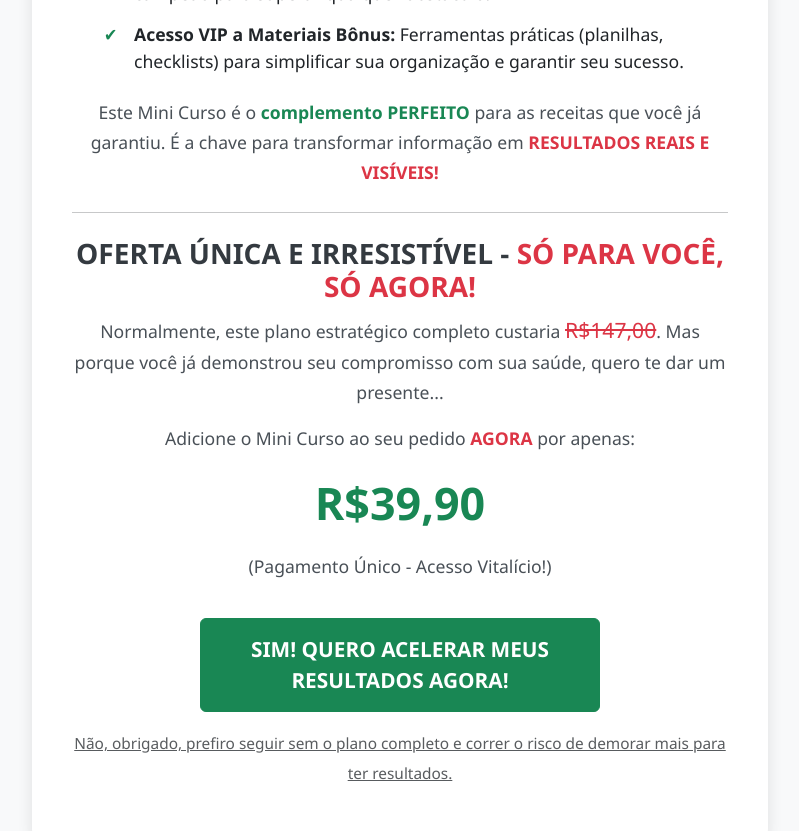
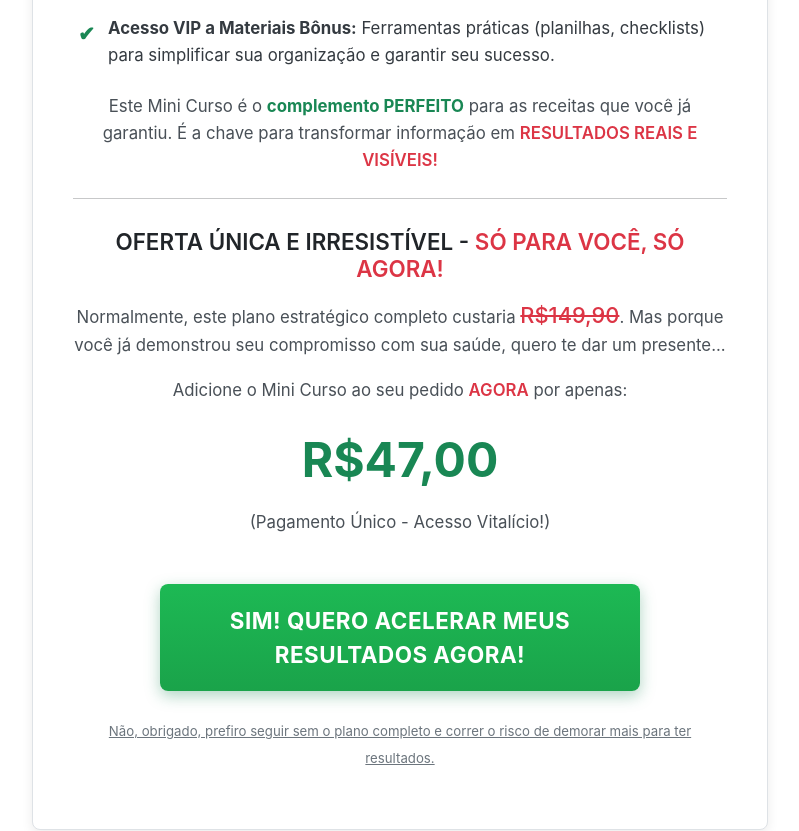
Before and after one commit to user2345-pixel/meusite2, a plain HTML site: page index.html in a window 1280 px wide. Shown: the part 940-1771 px from the top of the page, without its empty margins (240-1039 px from the left). Drawn offline with nearby package versions, Linux system fonts and the light colour scheme.

Commit message:
Update index.html

```diff
--- a/index.html
+++ b/index.html
@@ -7,108 +7,185 @@
     <!-- Adicionando Bootstrap para um design mais limpo e responsivo -->
     <link href="https://cdn.jsdelivr.net/npm/bootstrap@5.3.3/dist/css/bootstrap.min.css" rel="stylesheet" integrity="sha384-QWTKZyjpPEjISv5WaRU9OFeRpok6YctnYmDr5pNlyT2bRjXh0JMhjY6hW+ALEwIH" crossorigin="anonymous">
     <style>
+        /* Psicologia das Cores e Estilo Profissional */
+        :root {
+            --bs-primary-rgb: 25, 135, 84; /* Verde Bootstrap como base */
+            --bs-danger-rgb: 220, 53, 69;  /* Vermelho Bootstrap */
+            --bs-dark-rgb: 33, 37, 41;     /* Cinza escuro Bootstrap */
+            --bs-light-rgb: 248, 249, 250; /* Cinza claro Bootstrap */
+            --professional-blue: #0d6efd; /* Azul Bootstrap para confiança (usar com moderação)  */
+        }
+
         body {
-            background-color: #f8f9fa; /* Fundo mais claro */
-            font-family: 'Segoe UI', Tahoma, Geneva, Verdana, sans-serif;
+            background-color: #ffffff; /* Fundo branco puro para limpeza */
+            font-family: 'Inter', -apple-system, BlinkMacSystemFont, "Segoe UI", Roboto, "Helvetica Neue", Arial, sans-serif;
+            color: #212529; /* Texto principal mais escuro */
+            line-height: 1.6;
         }
+
+        .top-warning-banner {
+            background-color: rgb(var(--bs-danger-rgb)); /* Vermelho para urgência */
+            color: white;
+            text-align: center;
+            padding: 10px 0;
+            font-weight: bold;
+            font-size: 1.1em;
+            position: sticky; /* Fixa no topo ao rolar */
+            top: 0;
+            z-index: 1030; /* Acima de outros elementos */
+            width: 100%;
+        }
+
         .offer-section {
             background-color: #ffffff;
-            border-radius: 15px;
+            border-radius: 8px; /* Bordas menos arredondadas */
             padding: 40px;
+            margin-top: 80px; /* Espaço para o banner fixo */
+            margin-bottom: 40px;
+            box-shadow: 0 4px 12px rgba(0,0,0,0.08); /* Sombra mais suave */
+            text-align: center;
+            border: 1px solid #dee2e6; /* Borda sutil */
+        }
+
+        h1 {
+            font-size: 2.3em; /* Ligeiramente maior */
+            font-weight: 700;
+            margin-bottom: 20px; /* Mais espaço abaixo */
+            color: rgb(var(--bs-dark-rgb));
+        }
+
+        h2 {
+            font-size: 1.7em; /* Ajuste tamanho */
+            font-weight: 600;
+            margin-top: 35px;
+            margin-bottom: 20px;
+            color: rgb(var(--bs-dark-rgb));
+        }
+
+        h3 {
+            font-size: 1.4em; /* Ajuste tamanho */
+            font-weight: 600;
+            margin-top: 30px;
+            margin-bottom: 15px;
+            color: rgb(var(--bs-dark-rgb));
+        }
+
+        p {
+            color: #495057; /* Cinza médio para parágrafos */
+            font-size: 1.05em;
+            margin-bottom: 18px;
+        }
+        .lead {
+             font-size: 1.15em;
+             font-weight: 400;
+        }
+
+        .old-price {
+            text-decoration: line-through;
+            color: rgb(var(--bs-danger-rgb));
+            font-size: 1.3em;
+            font-weight: 500;
+        }
+
+        .new-price {
+            color: rgb(var(--bs-primary-rgb)); /* Verde */
+            font-size: 3em; /* Maior destaque */
+            font-weight: 700; /* Bold */
+            margin: 5px 0 10px 0;
+        }
+
+        .price-label {
+            font-size: 1.1em;
+            color: #6c757d; /* Cinza claro */
+            margin-bottom: 5px;
+        }
+
+        .cta-button {
+            background: linear-gradient(180deg, #1db954, #1aa34a); /* Gradiente verde */
+            border: none;
+            color: white;
+            font-size: 1.4em; /* Um pouco maior */
+            padding: 20px 40px; /* Mais padding vertical */
+            font-weight: 700; /* Mais forte */
+            border-radius: 8px; /* Consistente com a seção */
+            transition: background 0.3s ease, transform 0.2s ease, box-shadow 0.3s ease;
+            width: 100%;
+            max-width: 480px; /* Um pouco mais largo */
+            margin-top: 30px; /* Mais espaço acima */
+            margin-bottom: 10px; /* Espaço abaixo */
+            box-shadow: 0 5px 15px rgba(25, 135, 84, 0.35); /* Sombra mais pronunciada */
+            text-transform: uppercase;
+            letter-spacing: 0.5px; /* Espaçamento entre letras */
+        }
+
+        .cta-button:hover {
+            background: linear-gradient(180deg, #1aa34a, #15803d); /* Gradiente mais escuro no hover */
+            color: white;
+            transform: translateY(-3px);
+            box-shadow: 0 8px 20px rgba(25, 135, 84, 0.45);
+        }
+
+        .benefits-list {
+            padding-left: 0; /* Remover padding padrão */
             margin-top: 30px;
             margin-bottom: 30px;
-            box-shadow: 0 5px 15px rgba(0,0,0,0.1) ;
-            text-align: center;
         }
-        .old-price {
-            text-decoration: line-through;
-            color: #dc3545; /* Vermelho */
-            font-size: 1.2em;
-        }
-        .new-price {
-            color: #198754; /* Verde */
-            font-size: 2.8em;
-            font-weight: bold;
-            margin: 5px 0 15px 0;
-        }
-        .cta-button {
-            background-color: #198754; /* Verde */
-            border-color: #198754;
-            font-size: 1.3em;
-            padding: 15px 30px;
-            font-weight: bold;
-            transition: background-color 0.3s ease, border-color 0.3s ease;
-            width: 100%; /* Botão ocupa largura total na caixa */
-            max-width: 400px; /* Limita largura máxima */
-            margin-top: 20px;
-        }
-        .cta-button:hover {
-            background-color: #146c43;
-            border-color: #13653f;
-        }
+
         .benefits-list li {
             text-align: left;
-            margin-bottom: 15px;
-            font-size: 1.1em;
-            list-style: none; /* Remove default list style */
-            padding-left: 30px; /* Space for custom icon */
+            margin-bottom: 18px; /* Slightly more space */
+            font-size: 1.05em;
+            list-style: none;
+            padding-left: 35px;
             position: relative;
+            color: #343a40;
         }
+
          .benefits-list li::before {
-            content: '\2714'; /* Checkmark icon */
-            color: #198754; /* Verde */
+            content: '\2714'; /* Checkmark */
+            color: rgb(var(--bs-primary-rgb));
             font-weight: bold;
             position: absolute;
-            left: 0;
-            top: 0;
+            left: 5px;
+            top: 3px; /* Adjust vertical alignment */
+            font-size: 1.2em;
          }
-        .product-image-placeholder {
-            background-color: #e9ecef;
-            border: 1px dashed #ced4da;
-            height: 250px;
-            display: flex;
-            align-items: center;
-            justify-content: center;
-            text-align: center;
-            color: #6c757d;
-            margin: 30px auto;
-            border-radius: 10px;
-            font-style: italic;
-            max-width: 400px;
+
+        .urgent-text {
+            color: rgb(var(--bs-danger-rgb));
+            font-weight: 600; /* Semibold para urgência */
         }
-        .urgent-text {
-            color: #dc3545; /* Vermelho */
-            font-weight: bold;
-        }
+
         .footer {
-            margin-top: 50px;
-            padding: 20px;
+            margin-top: 60px;
+            padding: 25px 0;
             color: #6c757d;
             font-size: 0.9em;
             text-align: center;
             border-top: 1px solid #dee2e6;
+            background-color: rgb(var(--bs-light-rgb)); /* Fundo levemente cinza */
+            width: 100%;
         }
-        h1, h2, h3 {
-            color: #343a40;
-            font-weight: bold;
+
+        .decline-link a {
+            color: #6c757d !important; /* Link de recusa mais sutil */
+            text-decoration: underline;
+            font-size: 0.9em;
         }
-        h1 {
-            font-size: 2.5em;
-            margin-bottom: 20px;
+        .decline-link a:hover {
+             color: #495057 !important;
         }
-        h2 {
-            font-size: 1.8em;
-            margin-top: 40px;
-            margin-bottom: 25px;
-        }
-        p {
-            color: #495057;
-            font-size: 1.1em;
-            line-height: 1.7;
-        }
+
+        /* Adicionando fonte Inter do Google Fonts */
+        @import url('https://fonts.googleapis.com/css2?family=Inter:wght@400;500;600;700&display=swap') ;
+
     </style>
 </head>
 <body>
+    <div class="top-warning-banner">
+        ATENÇÃO: NÃO FECHE OU ATUALIZE ESTA PÁGINA! OFERTA ÚNICA!
+    </div>
+
     <div class="container">
         <div class="row justify-content-center">
             <div class="col-lg-8">
@@ -118,8 +195,7 @@
 
                     <p>Imagine ter um <strong style="color: #198754;">PLANO ESTRATÉGICO COMPLETO</strong>, guiando cada passo seu, eliminando as dúvidas e garantindo que você alcance o corpo dos seus sonhos de forma <strong style="color: #198754;">rápida e definitiva!</strong></p>
 
-                    <!-- Imagem do Produto -->
-                    <img src="/home/ubuntu/plano_alimentar_conceito.jpeg" alt="Exemplo do Plano de Emagrecimento Estratégico" class="img-fluid rounded mb-4" style="max-width: 450px; margin: 20px auto; display: block;">
+                    <!-- Imagem Removida Conforme Solicitação -->
 
                     <h2>Apresentando: O Mini Curso de Planejamento de Emagrecimento Estratégico!</h2>
                     <p>Este não é apenas um curso, é o <strong class="urgent-text">MAPA COMPLETO</strong> que faltava para sua transformação total. Veja o que você vai destravar <strong class="urgent-text">AGORA MESMO:</strong></p>
@@ -137,14 +213,14 @@
                     <hr class="my-4">
 
                     <h3>OFERTA ÚNICA E IRRESISTÍVEL - <span class="urgent-text">SÓ PARA VOCÊ, SÓ AGORA!</span></h3>
-                    <p>Normalmente, este plano estratégico completo custaria <span class="old-price">R$147,00</span>. Mas porque você já demonstrou seu compromisso com sua saúde, quero te dar um presente...</p>
+                    <p>Normalmente, este plano estratégico completo custaria <span class="old-price">R$149,90</span>. Mas porque você já demonstrou seu compromisso com sua saúde, quero te dar um presente...</p>
                     <p>Adicione o Mini Curso ao seu pedido <strong class="urgent-text">AGORA</strong> por apenas:</p>
-                    <div class="new-price">R$39,90</div>
+                    <div class="new-price">R$47,00</div>
                     <p>(Pagamento Único - Acesso Vitalício!)</p>
 
                     <a href="#link-pagamento" class="btn btn-success cta-button">SIM! QUERO ACELERAR MEUS RESULTADOS AGORA!</a>
 
-                    <p class="mt-3"><small><a href="#recusar-oferta" class="text-muted text-decoration-underline">Não, obrigado, prefiro seguir sem o plano completo e correr o risco de demorar mais para ter resultados.</a></small></p>
+                    <p class="mt-3 decline-link"><small><a href="#recusar-oferta" class="text-muted text-decoration-underline">Não, obrigado, prefiro seguir sem o plano completo e correr o risco de demorar mais para ter resultados.</a></small></p>
                 </div>
             </div>
         </div>
```
